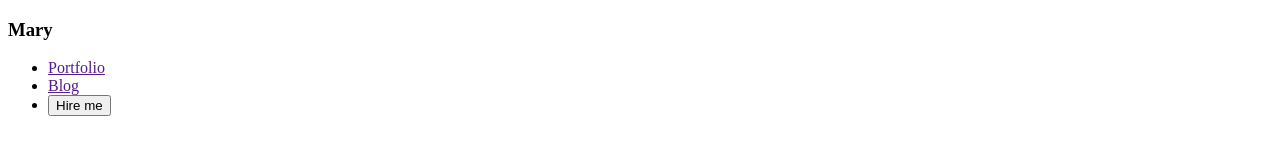
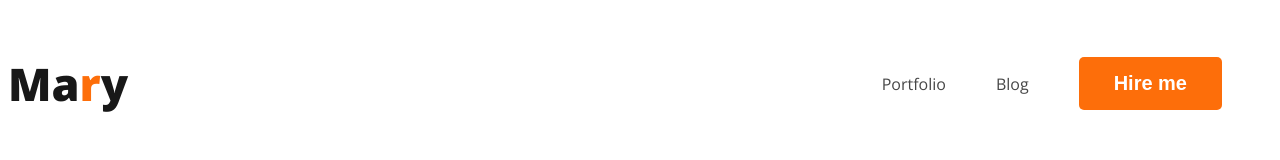
Before and after one commit to Al-Shahriar-Nazim/web-developer-portfolio, a plain HTML site: page index.html in a window 1280 px wide. Drawn offline with nearby package versions, Linux system fonts and the light colour scheme.

Commit message:
added nav

```diff
--- a/index.html
+++ b/index.html
@@ -4,17 +4,20 @@
     <meta charset="UTF-8" />
     <meta name="viewport" content="width=device-width, initial-scale=1.0" />
     <title>web-developer-portfolio</title>
+    <link rel="preconnect" href="https://fonts.googleapis.com">
+<link rel="preconnect" href="https://fonts.gstatic.com" crossorigin>
+<link href="https://fonts.googleapis.com/css2?family=Open+Sans:wght@400;800&display=swap" rel="stylesheet">
     <link rel="stylesheet" href="style/portfolio.css">
   </head>
   <body>
     <!--Header part open-->
     <header>
         <nav>
-            <h3>Mary</h3>
+            <h3  class="nav-titel">Ma<Span class="text-primary">r</Span>y</h3>
             <ul>
                 <li><a href="" > Portfolio</a></li>
                 <li><a href="">Blog</a></li>
-                <li><button>Hire me</button></li>
+                <li><button class="btn-primary">Hire me</button></li>
             </ul>
         </nav>
 
--- a/style/portfolio.css
+++ b/style/portfolio.css
@@ -0,0 +1,40 @@
+/* common shared style */
+body{
+    font-family: 'Open Sans', sans-serif;
+}
+
+.text-primary{
+    color: #FD6E0A;
+}
+.btn-primary{
+    border-radius: 5px;
+background: #FD6E0A;
+border: 0px;
+color:  #FFF;
+font-size: 20px;
+font-weight: 700;
+padding: 15px 35px;
+}
+/* nav releated style */
+nav{
+    display: flex;
+    justify-content:space-between;
+    align-items: center;
+}
+.nav-titel{
+color:  #181818;
+font-size: 45px;
+font-weight: 800;
+}
+nav >ul{
+    display: flex;
+    align-items: center;
+}
+nav li{
+    list-style: none;
+    margin-right:50px ;
+}
+nav a{
+    text-decoration: none;
+    color:#474747 ;
+}
```
